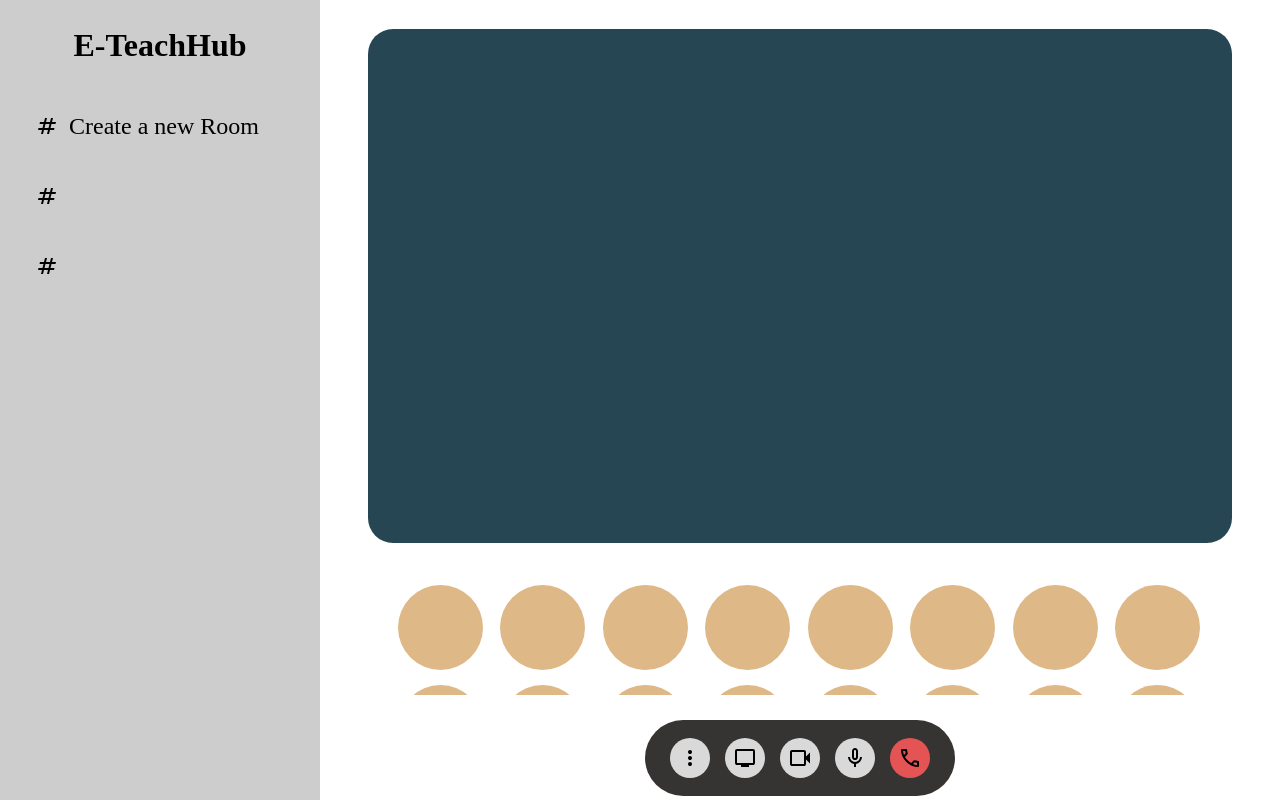
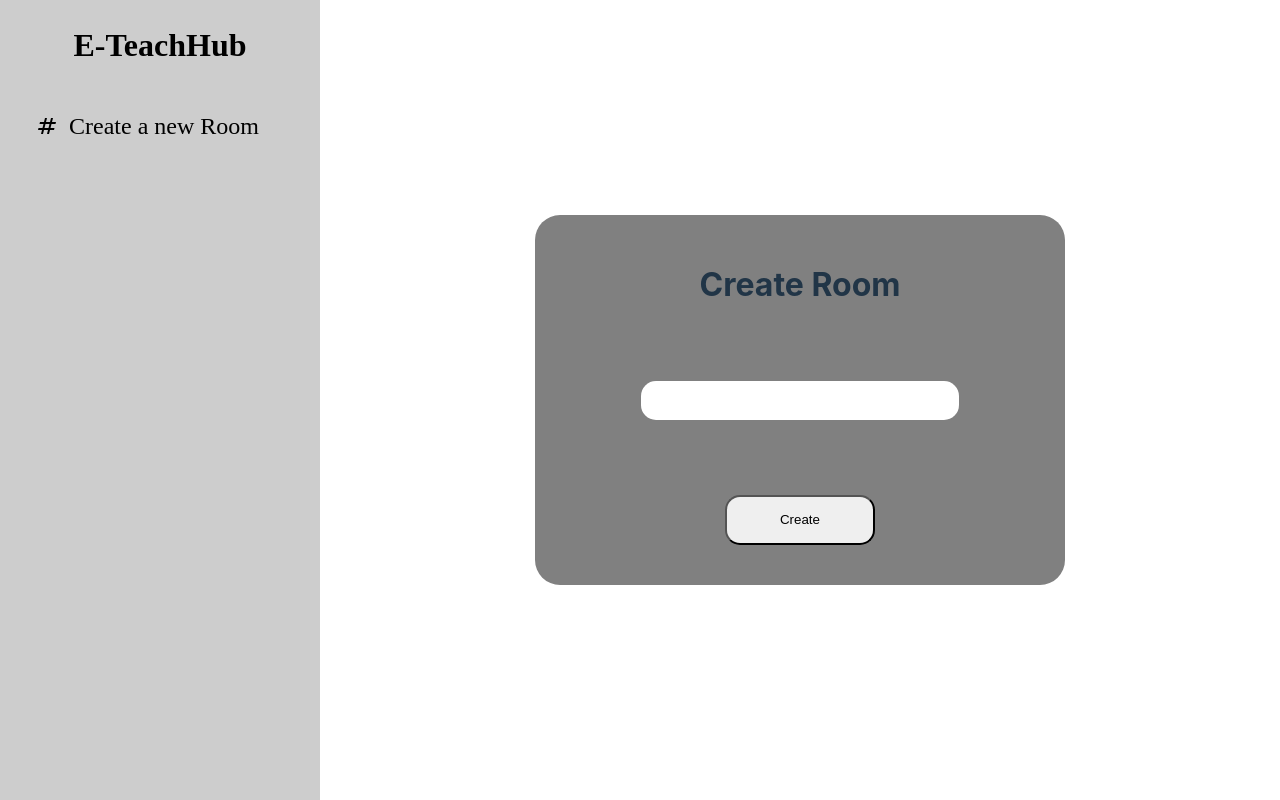
Before and after one commit to l3alisidahmed/Prototype-Of-Call-Meeting, a React (Vite) app in the folder client/: page / in a window 1280 px wide. Built offline with nearby package versions, Linux system fonts and the light colour scheme; a web font is replaced by a local one.

Commit message:
work with router

```diff
--- a/client/src/App.css
+++ b/client/src/App.css
@@ -3,70 +3,3 @@
    grid-template-columns: 1fr 3fr;
    height: 100%;
 }
-
-.Content {
-   display: grid;
-   justify-items: center;
-   align-items: center;
-   grid-template-rows: 2.5fr 1fr;
-}
-
-.Profiles {
-   width: 100%;
-   height: 100px;
-   overflow: auto;
-   padding: 10px;
-   display: grid;
-   grid-template-columns: repeat(8, 1fr);
-   gap: 15px;
-}
-
-.Profiles::-webkit-scrollbar {
-   display: none;
-}
-
-.Profiles {
-   -ms-overflow-style: none;
-   scrollbar-width: none;
-}
-
-.bottom {
-   display: grid;
-    grid-template-columns: 1fr 1fr;
-    justify-items: end;
-    width: 90%;
-    align-items: center;
-}
-
-.bottom .left {
-   display: grid;
-   grid-template-rows: 1fr 1fr;
-   gap: 25px;
-   align-items: center;
-   justify-items: center;
-}
-
-.btm .left {
-   display: flex;
-   flex-direction: column;
-   justify-content: center;
-   align-items: center;
-   gap: 25px;
-}
-
-.right {
-   width: 350px;
-   height: 100%;
-   background-color: burlywood;
-   border-radius: 25px;
-}
-
-.top {
-   display: flex;
-   width: 100%;
-   height: 100%;
-   flex-direction: row;
-   justify-content: center;
-   align-items: center;
-   grid-template-columns: repeat(3, 1fr);
-}
--- a/client/src/App.jsx
+++ b/client/src/App.jsx
@@ -1,64 +1,28 @@
 import './App.css'
+import Content from './Components/Content';
+import CreateRoom from './Components/CreateRoom';
 import SidBar from './Components/SidBare'
-import Presentation from './Components/Presentation'
-import User from './Components/User'
-import CallOption from './Components/CallOption'
-import Webcam from 'react-webcam'
-import { useState } from 'react'
+import { BrowserRouter as Router, Route, Routes} from 'react-router-dom'
+import { useState } from 'react';
+
 
 
 function App() {
-  const [CamVisible, setCamVisible] = useState(false);
 
-  const onCamClicked = () => {
-    setCamVisible(!CamVisible);
-  }
+  const [RoomName, setRoomName] = useState("");
+
 
   return (
     <>
-      <div className='App'>
-        <SidBar />
-        <div className='Content'>
-          <div className="top">
-            <Presentation />
-          </div>
-          <div className={CamVisible ? 'bottom' : 'btm'}>
-            <div className='left'>
-              <div className='Profiles'>
-                <User />
-                <User />
-                <User />
-                <User />
-                <User />
-                <User />
-                <User />
-                <User />
-                <User />
-                <User />
-                <User />
-                <User />
-                <User />
-                <User />
-                <User />
-                <User />
-                <User />
-                <User />
-                <User />
-                <User />
-                <User />
-                <User />
-                <User />
-                <User />
-                <User />
-              </div>
-              <div>
-                <CallOption func={onCamClicked}/>
-              </div>
-            </div>
-            {CamVisible && <Webcam mirrored={true} style={{width: '40%', borderRadius: '25px'}} />}
-          </div>
+      <Router>
+        <div className='App'>
+          <SidBar Rooms={RoomName}/>
+          <Routes>
+            <Route path='/' element={<CreateRoom setRoomName={setRoomName} />} />
+            <Route path='/JoinRoom' element={<Content />} />
+          </Routes>
         </div>
-      </div>
+      </Router>
     </>
   )
 }
```
Also changed, not shown: client/src/main.jsx (+3 -5 lines).
